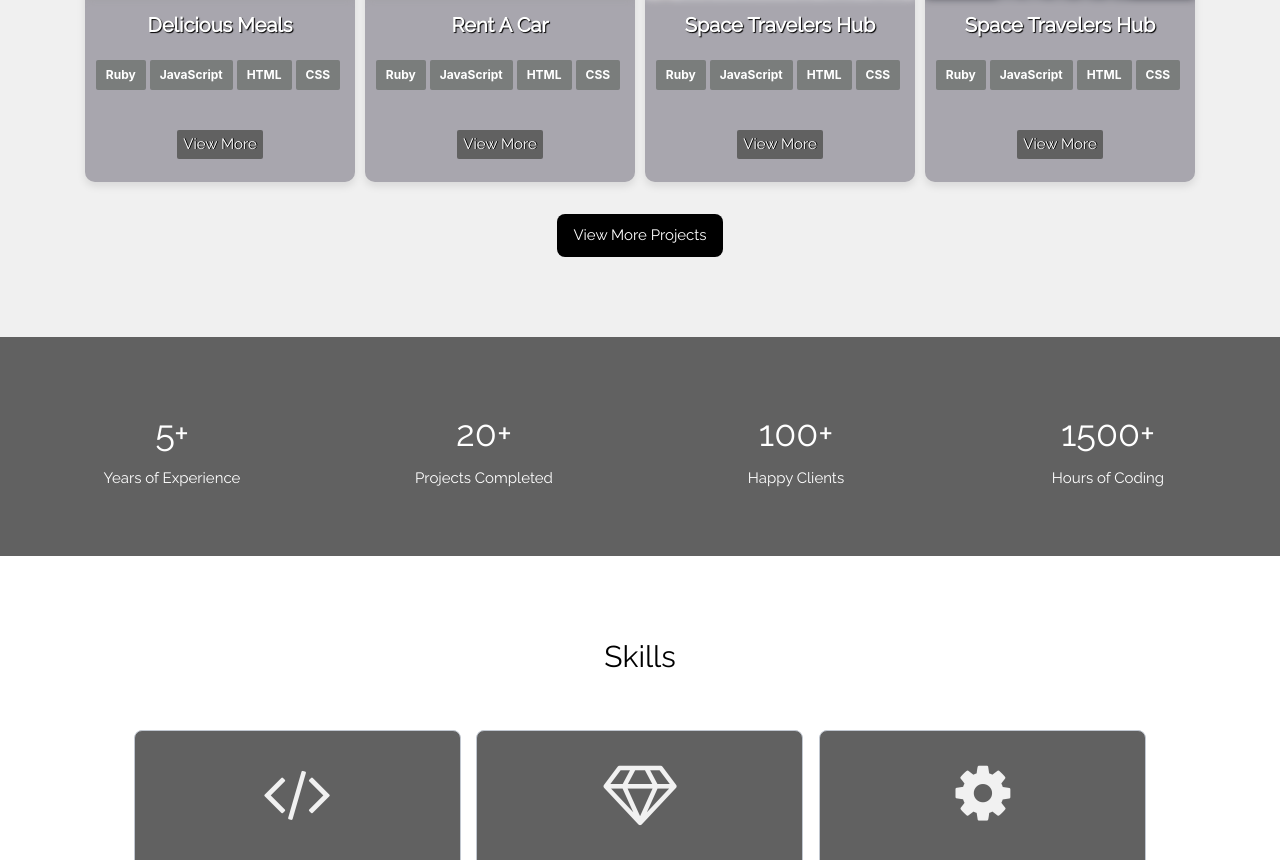
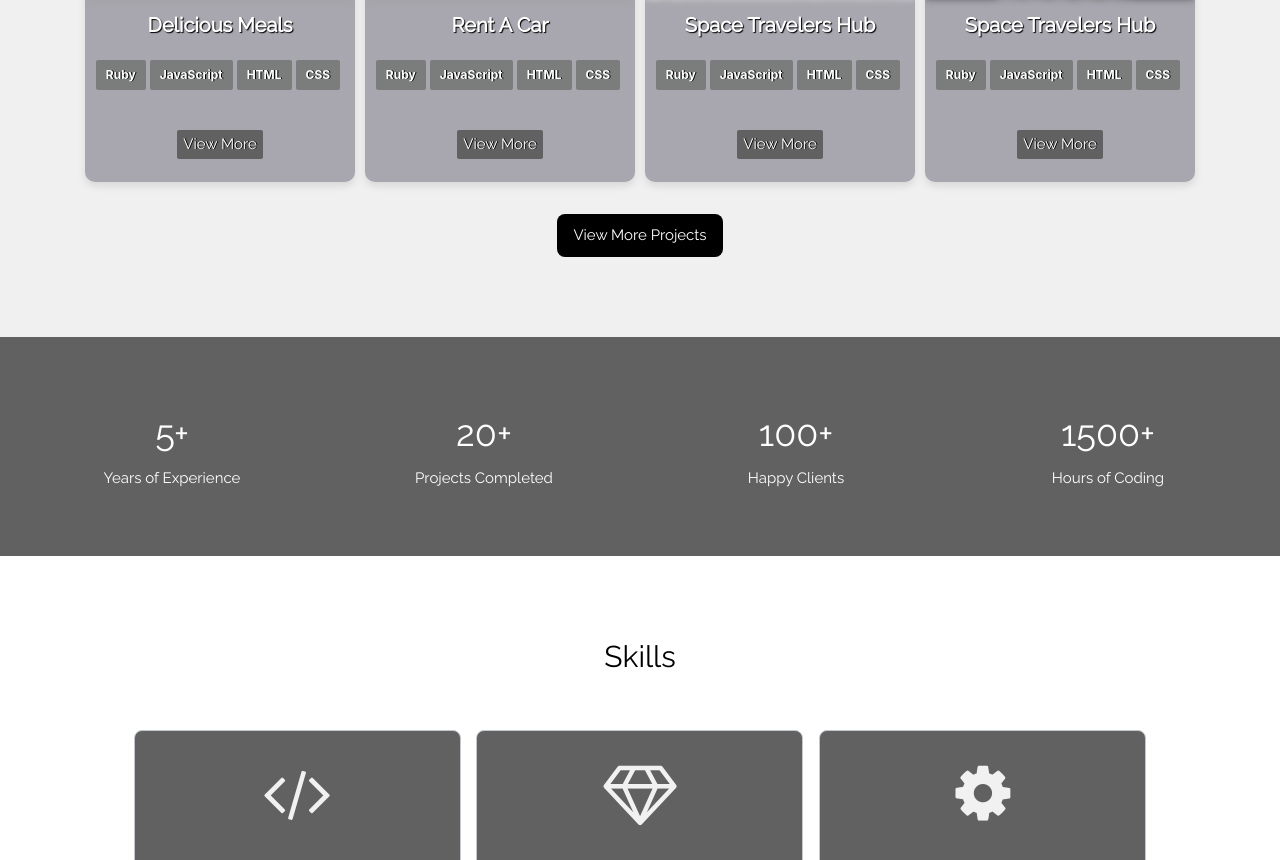
Before and after one commit to BHObserver/new-portfolio, a website: page index.html in a window 1280 px wide. Shown: the part 3356-4216 px from the top of the page. Drawn offline with nearby package versions, Linux system fonts and the light colour scheme.

Commit message:
Update main.css

```diff
--- a/styles/main.css
+++ b/styles/main.css
@@ -108,6 +108,7 @@ main {
   font-family: 'Inter', sans-serif;
   font-weight: 700;
   border-radius: 2px;
+  text-shadow: 1px 0 0 black;
 }
 
 /* @keyframes obj-scale {
```
